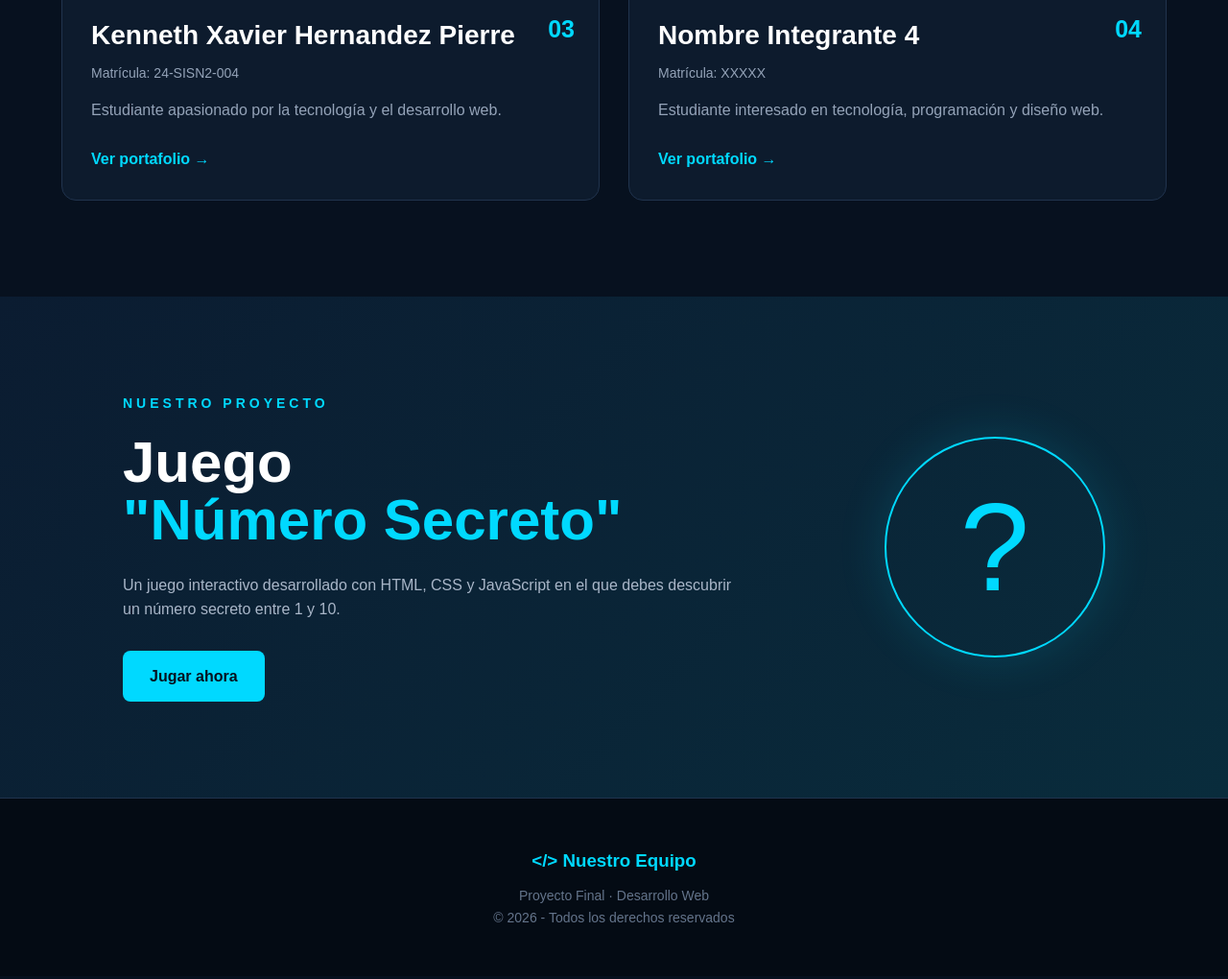
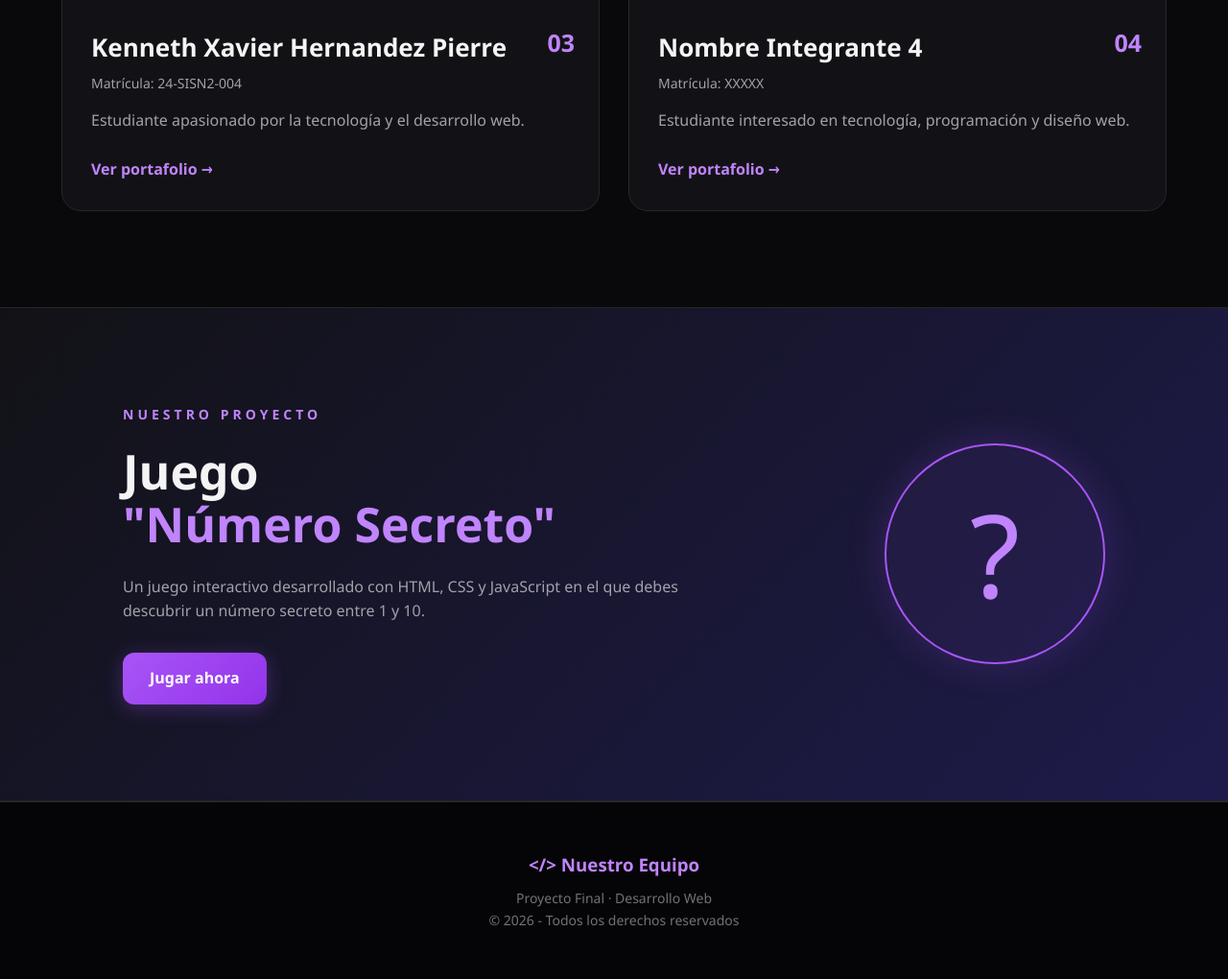
Before and after one commit to jennifer02-r/proyecto_final, a Flask app: page / in a window 1280 px wide. Shown: the part 1934-2954 px from the top of the page at 96% size. Before the commit the page ends 2895 px from the top, so only its background shows below. Run offline with Flask 3, Linux system fonts and the light colour scheme.

Commit message:
Mensaje de los cambios

```diff
--- a/static/css/style.css
+++ b/static/css/style.css
@@ -13,9 +13,9 @@ html {
 }
 
 body {
-    font-family: Arial, Helvetica, sans-serif;
-    background: #07111f;
-    color: #ffffff;
+    font-family: 'Segoe UI', Tahoma, Geneva, Verdana, sans-serif;
+    background: #09090b;
+    color: #f4f4f5;
     line-height: 1.6;
 }
 
@@ -105,7 +101,7 @@ img {
 }
 
 .small-title {
-    color: #00d9ff;
+    color: #c084fc;
     font-size: 14px;
     font-weight: bold;
     letter-spacing: 4px;
@@ -136,22 +132,18 @@ img {
 
 .btn {
     display: inline-block;
-
-    background: #00d9ff;
-    color: #06111f;
-
+    background: linear-gradient(135deg, #a855f7, #9333ea);
+    color: #ffffff;
     padding: 14px 28px;
-
-    border-radius: 8px;
-
+    border-radius: 12px;
     font-weight: bold;
-
     transition: 0.3s;
+    box-shadow: 0 4px 20px rgba(168, 85, 247, 0.3);
 }
 
 .btn:hover {
     transform: translateY(-3px);
-    box-shadow: 0 10px 30px rgba(0, 217, 255, 0.25);
+    box-shadow: 0 8px 25px rgba(168, 85, 247, 0.5);
 }
 
 
@@ -162,20 +154,22 @@ img {
 .hero-decoration {
     width: 280px;
     height: 280px;
-
-    border: 2px solid #00d9ff;
+    border: 2px dashed #a855f7;
     border-radius: 50%;
-
     display: flex;
     align-items: center;
     justify-content: center;
+    font-size: 70px;
+    color: #c084fc;
+    box-shadow:
+        0 0 40px rgba(168, 85, 247, 0.15),
+        inset 0 0 40px rgba(168, 85, 247, 0.1);
+    animation: giroSuave 20s linear infinite;
+}
 
-    font-size: 70px;
-    color: #00d9ff;
-
-    box-shadow:
-        0 0 30px rgba(0, 217, 255, 0.15),
-        inset 0 0 30px rgba(0, 217, 255, 0.08);
+@keyframes giroSuave {
+    from { transform: rotate(0deg); }
+    to { transform: rotate(360deg); }
 }
 
 
@@ -264,43 +252,40 @@ img {
 
 .member-number {
     position: absolute;
-
     right: 25px;
     top: 25px;
-
-    color: #00d9ff;
-
+    color: #c084fc;
     font-size: 25px;
     font-weight: bold;
 }
 
 .member-info h3 {
-    font-size: 28px;
+    font-size: 26px;
     margin-bottom: 5px;
 }
 
 .matricula {
-    color: #00d9ff;
+    color: #c084fc;
     font-size: 14px;
     margin-bottom: 15px;
+    font-weight: 500;
 }
 
 .member-info p {
-    color: #94a3b8;
+    color: #a1a1aa;
 }
 
 .card-btn {
     display: inline-block;
-
     margin-top: 25px;
-
-    color: #00d9ff;
-
+    color: #c084fc;
     font-weight: bold;
+    transition: 0.3s;
 }
 
 .card-btn:hover {
     color: white;
+    transform: translateX(5px);
 }
 
 
@@ -310,21 +295,13 @@ img {
 
 .project-section {
     min-height: 500px;
-
     padding: 100px 10%;
-
-    background:
-        linear-gradient(
-            135deg,
-            #0b1c31,
-            #092c3c
-        );
-
+    background: linear-gradient(135deg, #121216, #1e1b4b);
     display: flex;
-
     align-items: center;
-
     justify-content: space-between;
+    border-top: 1px solid #27272a;
+    border-bottom: 1px solid #27272a;
 }
 
 .project-content {
@@ -332,36 +309,32 @@ img {
 }
 
 .project-content h2 {
-    font-size: 60px;
-    line-height: 1;
+    font-size: 50px;
+    line-height: 1.1;
     margin-bottom: 25px;
 }
 
 .project-content h2 span {
-    color: #00d9ff;
+    color: #c084fc;
 }
 
 .project-content > p:not(.small-title) {
-    color: #a9b6c8;
+    color: #a1a1aa;
     margin-bottom: 30px;
 }
 
 .game-symbol {
     width: 230px;
     height: 230px;
-
-    border: 2px solid #00d9ff;
+    border: 2px solid #a855f7;
     border-radius: 50%;
-
     display: flex;
     align-items: center;
     justify-content: center;
-
-    font-size: 130px;
-
-    color: #00d9ff;
-
-    box-shadow: 0 0 50px rgba(0, 217, 255, 0.15);
+    font-size: 120px;
+    color: #c084fc;
+    box-shadow: 0 0 40px rgba(168, 85, 247, 0.2);
+    background: rgba(168, 85, 247, 0.05);
 }
 
 
@@ -370,22 +343,19 @@ img {
 ===================================================== */
 
 footer {
-    background: #040b14;
-
-    border-top: 1px solid #20334d;
-
+    background: #050507;
+    border-top: 1px solid #27272a;
     padding: 50px 10%;
-
     text-align: center;
 }
 
 .footer-content h3 {
-    color: #00d9ff;
+    color: #c084fc;
     margin-bottom: 10px;
 }
 
 .footer-content p {
-    color: #64748b;
+    color: #71717a;
     font-size: 14px;
 }
 
--- a/templates/pagina4.html
+++ b/templates/pagina4.html
@@ -7,7 +7,7 @@ Html
   <meta charset="UTF-8">
   <meta name="viewport" content="width=device-width, initial-scale=1.0">
   <title>Portafolio Personal</title>
-  <link rel="stylesheet" href="style.css">
+  <link rel="stylesheet" href="{{ url_for('static', filename='css/estilos4.css') }}">
 </head>
 <body>
 
```
Also changed, not shown: other parts of static/css/style.css (+32 -44 lines), static/css/estilis4.css (renamed from static/css/estilis2.css).
